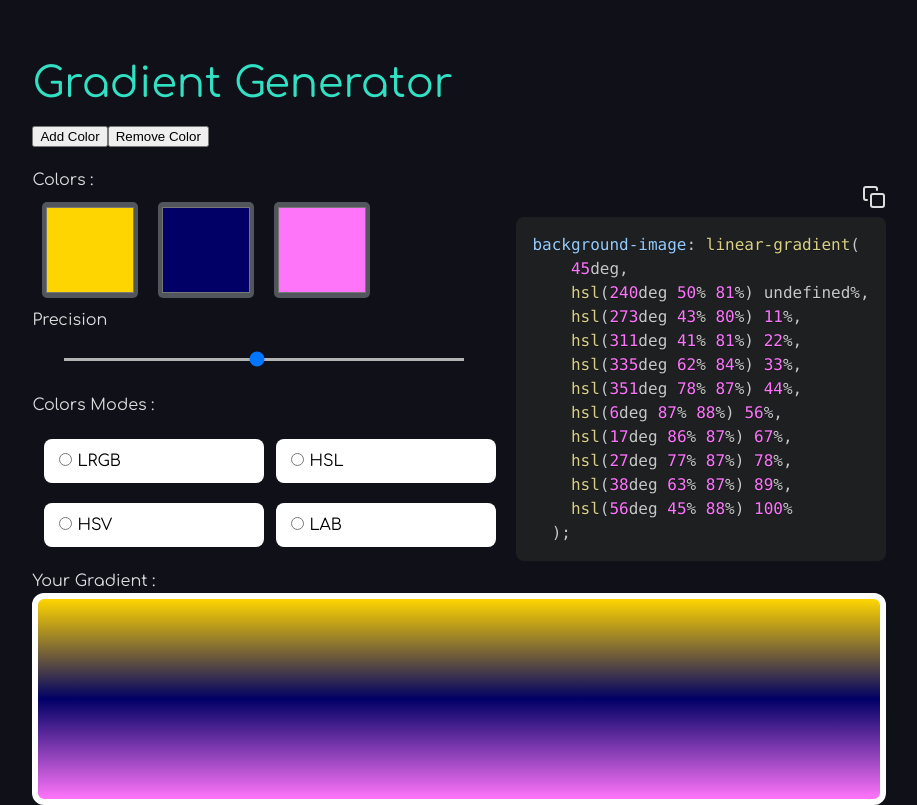
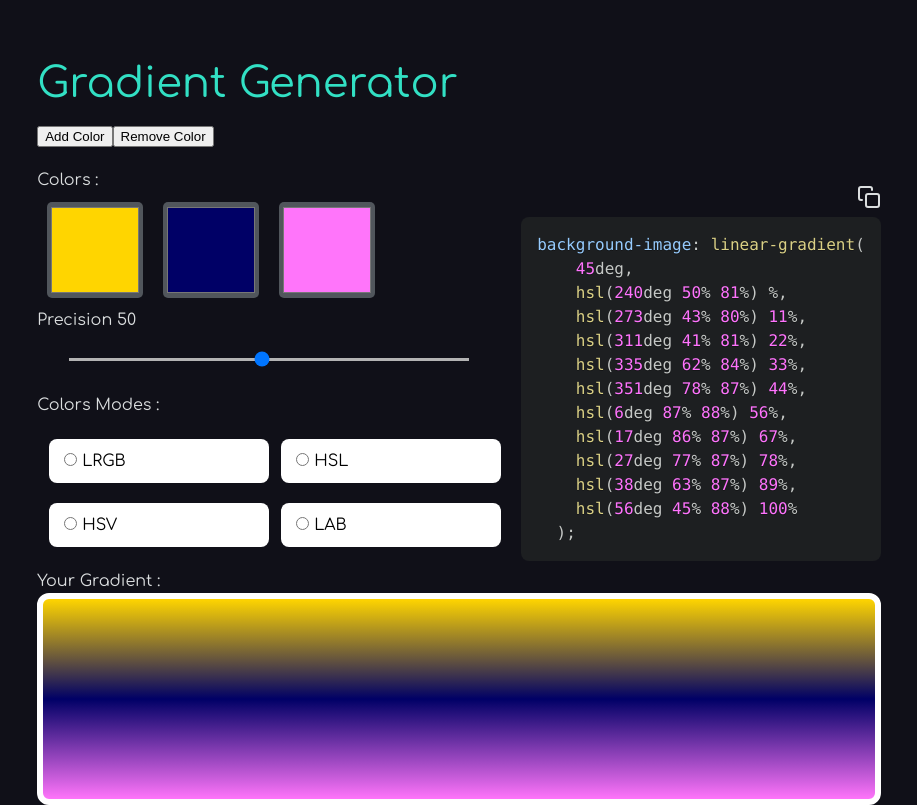
Before and after one commit to naveensinghp/Playground-Stuff, a Next.js app: page / in a window 1280 px wide. Shown: the whole page, without its empty margins (181-1098 px from the left). Built offline with nearby package versions, Linux system fonts and the light colour scheme.

Commit message:
no message

```diff
--- a/src/components/GradientGen/GradientGen.js
+++ b/src/components/GradientGen/GradientGen.js
@@ -126,7 +126,7 @@ const GradientGen = () => {
           <Spacer size={22} />
         </ColorModes>
 
-        <Csscode style={{ background: 'white' }} />
+        <Csscode style={{ background: 'white' }} code={childData} />
       </MainWrapper>
       <div className={styles.grr}>
           <h3>Your Gradient : </h3>
--- a/src/components/Slider/Slider.js
+++ b/src/components/Slider/Slider.js
@@ -8,13 +8,13 @@ function Slider({ onData }) {
   const [volume,setVolume] = React.useState(50);
   return (
     <>
-
       <form
           onSubmit={(event) => {
             event.preventDefault();
           }}
         >
           <label htmlFor="volume-slider">Precision </label>
+          {volume}
           <Spacer size={16} />
           <Inputwrapper
             type="range"
@@ -37,7 +37,10 @@ function Slider({ onData }) {
 
 export default Slider;
 
-
+const Wrapper = styled.div`
+  display: flex;
+  width: 100%;
+`
 
 const Inputwrapper = styled.input`
   --handle-size: 20px;
```
Lines whose indentation alone changed are shown as unchanged.
